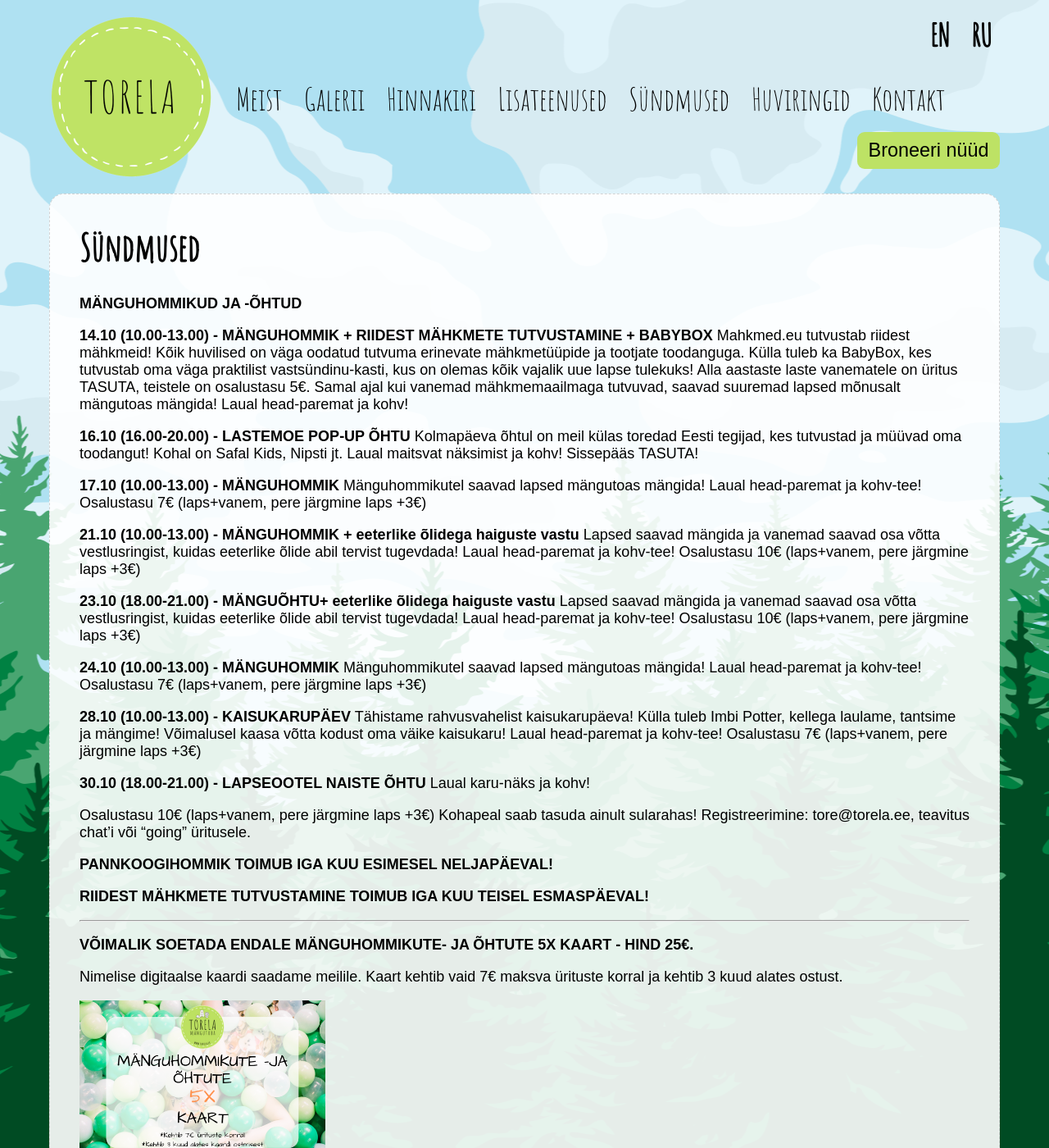
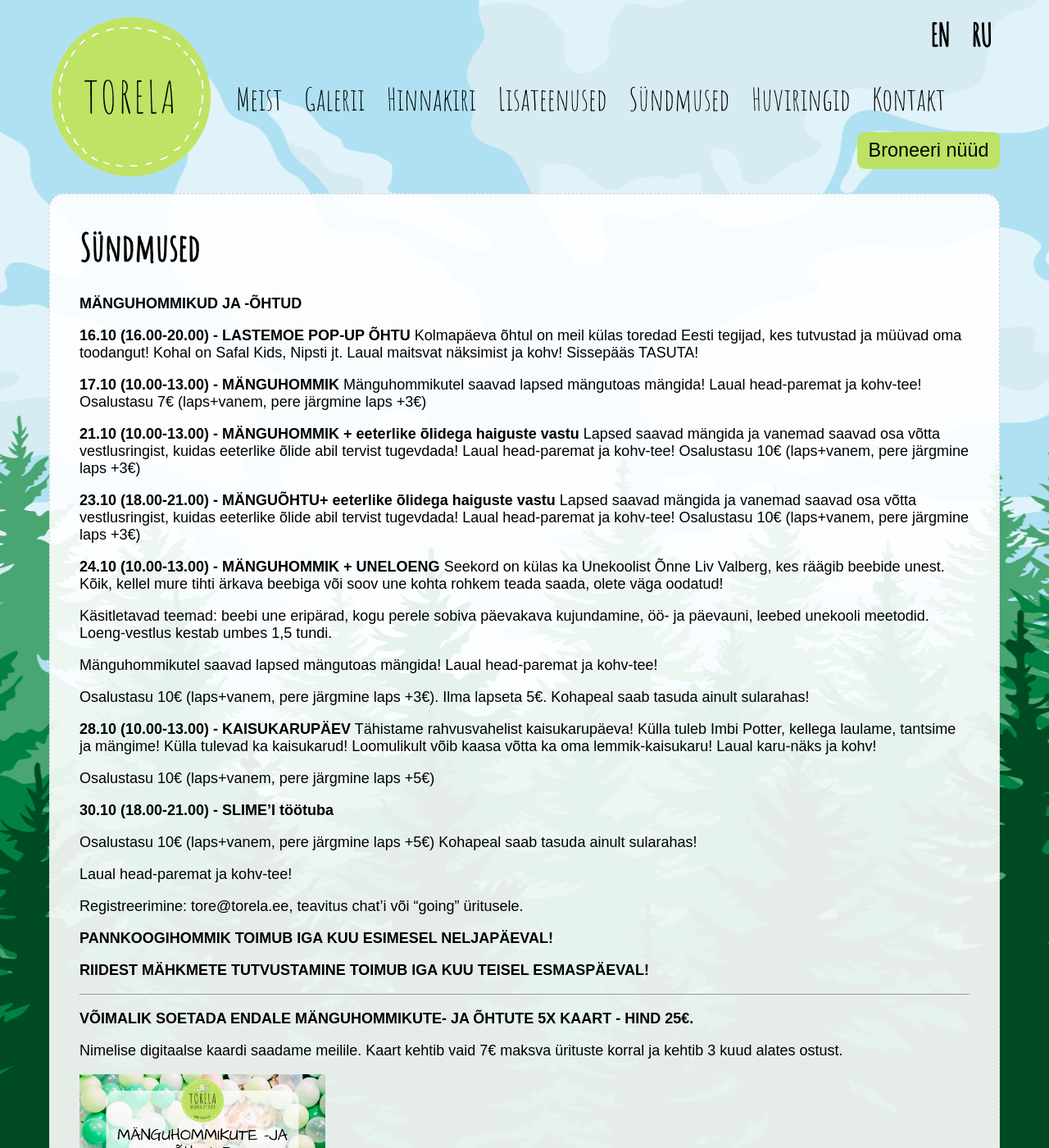
Before and after one commit to mypsik/torela, a Jekyll site: the page built from syndmused/index.md, in a window 1280 px wide and 1400 px high. Shown: the whole window at 82% size. Built offline with Jekyll 4.4.1, drawn with Linux system fonts in a browser that asks for light colours.

Commit message:
Update index.md

```diff
--- a/syndmused/index.md
+++ b/syndmused/index.md
@@ -8,10 +8,6 @@ ru: /ru/events/
 ---
 
 **MÄNGUHOMMIKUD JA -ÕHTUD**
-
-
-**14.10 (10.00-13.00) - MÄNGUHOMMIK + RIIDEST MÄHKMETE TUTVUSTAMINE + BABYBOX**
-Mahkmed.eu tutvustab riidest mähkmeid! Kõik huvilised on väga oodatud tutvuma erinevate mähkmetüüpide ja tootjate toodanguga. Külla tuleb ka BabyBox, kes tutvustab oma väga praktilist vastsündinu-kasti, kus on olemas kõik vajalik uue lapse tulekuks! Alla aastaste laste vanematele on üritus TASUTA, teistele on osalustasu 5€. Samal ajal kui vanemad mähkmemaailmaga tutvuvad, saavad suuremad lapsed mõnusalt mängutoas mängida! Laual head-paremat ja kohv!
 
 
 **16.10 (16.00-20.00) - LASTEMOE POP-UP ÕHTU**
@@ -35,21 +31,32 @@ Lapsed saavad mängida ja vanemad saavad osa võtta vestlusringist, kuidas eeter
 Osalustasu 10€ (laps+vanem, pere järgmine laps +3€)
 
 
-**24.10 (10.00-13.00) - MÄNGUHOMMIK**
+**24.10 (10.00-13.00) - MÄNGUHOMMIK + UNELOENG**
+Seekord on külas ka Unekoolist Õnne Liv Valberg, kes räägib beebide unest. Kõik, kellel mure tihti ärkava beebiga või soov une kohta rohkem teada saada, olete väga oodatud!
+
+Käsitletavad teemad: beebi une eripärad, kogu perele sobiva päevakava kujundamine, öö- ja päevauni, leebed unekooli meetodid.
+Loeng-vestlus kestab umbes 1,5 tundi.
+
 Mänguhommikutel saavad lapsed mängutoas mängida! Laual head-paremat ja kohv-tee!
-Osalustasu 7€ (laps+vanem, pere järgmine laps +3€)
+
+Osalustasu 10€ (laps+vanem, pere järgmine laps +3€). Ilma lapseta 5€.
+Kohapeal saab tasuda ainult sularahas!
 
 
 **28.10 (10.00-13.00) - KAISUKARUPÄEV**
 Tähistame rahvusvahelist kaisukarupäeva! Külla tuleb Imbi Potter, kellega laulame, tantsime ja mängime!
-Võimalusel kaasa võtta kodust oma väike kaisukaru! Laual head-paremat ja kohv-tee!
-Osalustasu 7€ (laps+vanem, pere järgmine laps +3€)
-
-**30.10 (18.00-21.00) - LAPSEOOTEL NAISTE ÕHTU**
+Külla tulevad ka kaisukarud! Loomulikult võib kaasa võtta ka oma lemmik-kaisukaru!
 Laual karu-näks ja kohv!
 
-Osalustasu 10€ (laps+vanem, pere järgmine laps +3€)
+Osalustasu 10€ (laps+vanem, pere järgmine laps +5€)
+
+**30.10 (18.00-21.00) - SLIME'I töötuba**
+
+Osalustasu 10€ (laps+vanem, pere järgmine laps +5€)
 Kohapeal saab tasuda ainult sularahas!
+
+Laual head-paremat ja kohv-tee!
+
 Registreerimine: tore@torela.ee, teavitus chat'i või "going" üritusele.
 
 
```
